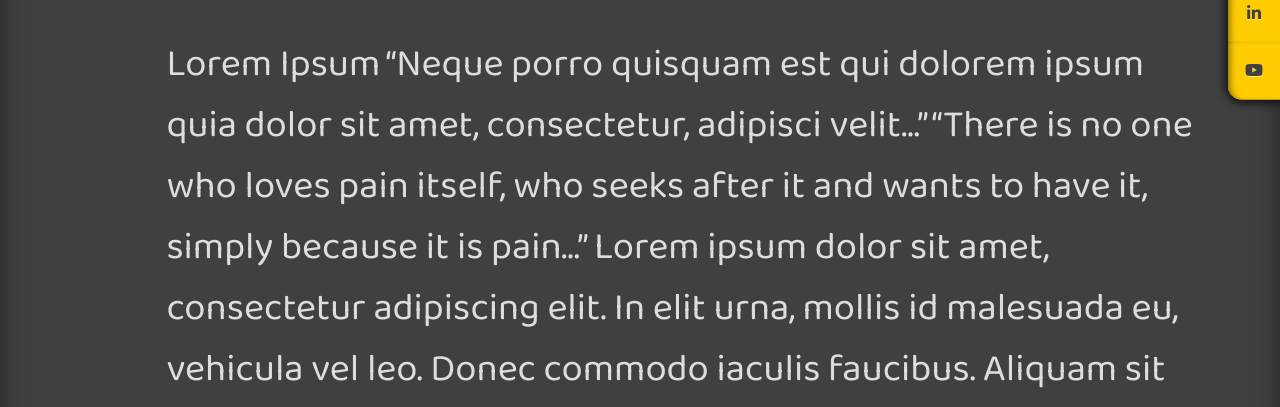
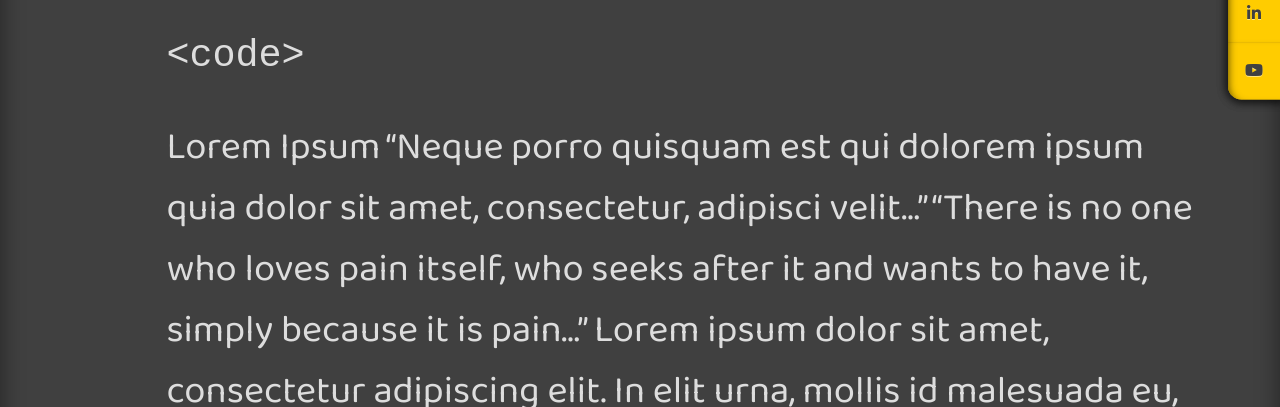
Before and after one commit to brettjrea/brettjrea.github.io-old, a Jekyll site: the page built from pages/about.md, in a window 1280 px wide and 900 px high, cut to the strip 493-900 px from the top of the window. Built offline with Jekyll 4.4.1, drawn with Linux system fonts in a browser that asks for light colours; nearby versions of some CDN libraries; comment, search, counter and statistics services are not loaded.

Commit message:
Update about.md

````diff
--- a/pages/about.md
+++ b/pages/about.md
@@ -11,6 +11,12 @@ About me.
 
 {% gist 56847c8edd4f18352cf0e43dd2673d5f %}
 
+
+```
+<code>
+```
+
+
 Lorem Ipsum
 "Neque porro quisquam est qui dolorem ipsum quia dolor sit amet, consectetur, adipisci velit..."
 "There is no one who loves pain itself, who seeks after it and wants to have it, simply because it is pain..."
````
